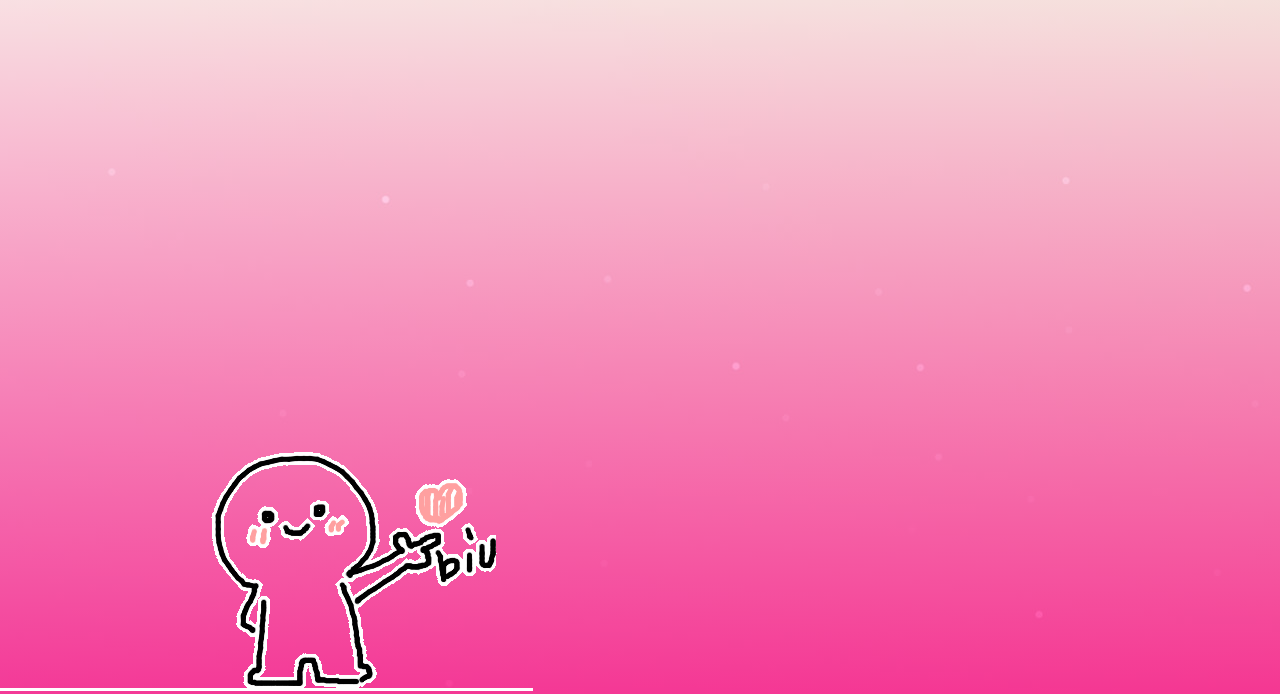
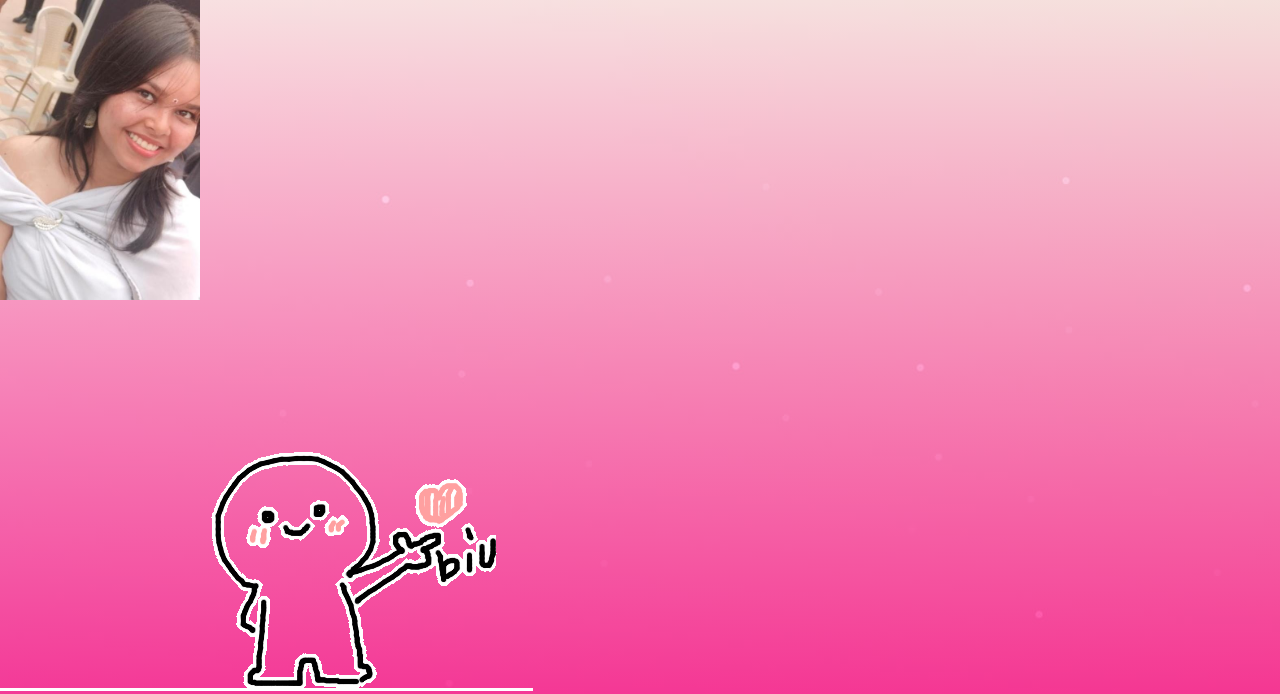
Before and after one commit to eswar007206/amSorry, a plain HTML site: page index.html in a window 1280 px wide. Shown: the top 694 px of the page. Drawn offline with Linux system fonts and the light colour scheme.

Commit message:
Update love.css

```diff
--- a/css/love.css
+++ b/css/love.css
@@ -157,6 +157,13 @@ body {
     /* justify-self: flex-start; */
 }
 
+#pic{
+    height: 300px;
+    width: 200px;
+    background: url("../images/ankita.png");
+    background-size: cover;
+}
+
 .footer {
     bottom: 112px;
     /* border-bottom: 9px solid #fff; */
```
